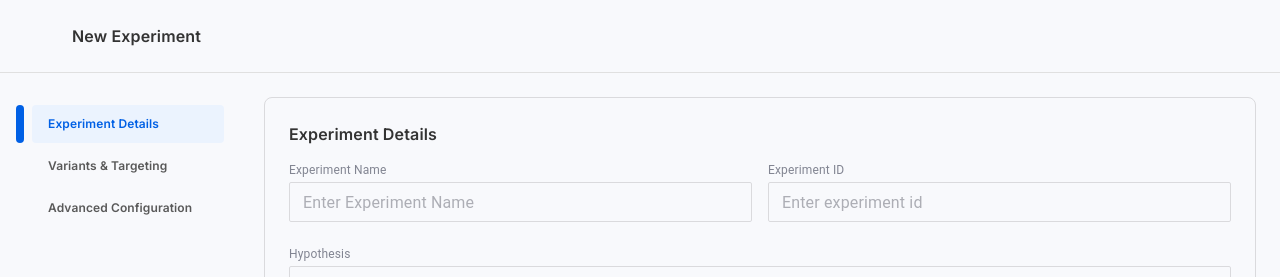
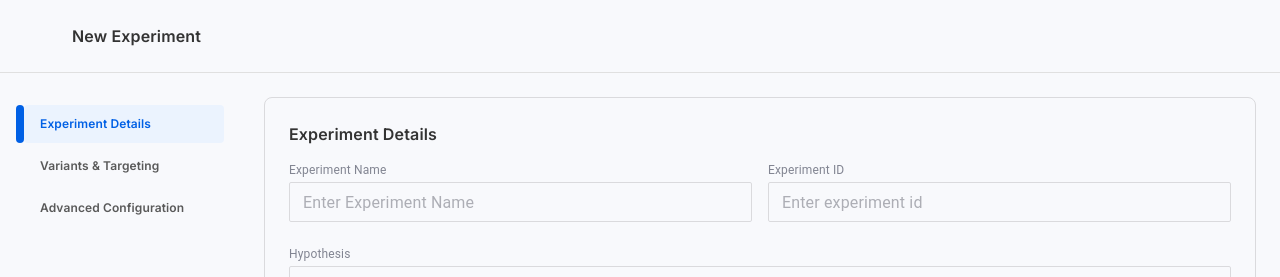
Before and after one commit to dream-horizon-org/ascend-panel, a React (Vite) app: page /create-experiment in a window 1280 px wide. Shown: the top 277 px of the page. Built offline with nearby package versions, Linux system fonts and the light colour scheme; some icons are missing.

Commit message:
fix: no gap between border and content

```diff
--- a/src/pages/CreateExperiment/index.tsx
+++ b/src/pages/CreateExperiment/index.tsx
@@ -190,7 +190,6 @@ const CreateExperiment = () => {
                 sx={{
                   display: "flex",
                   alignItems: "stretch",
-                  gap: "0.5rem",
                 }}
               >
                 {/* Left Border Indicator */}
```
